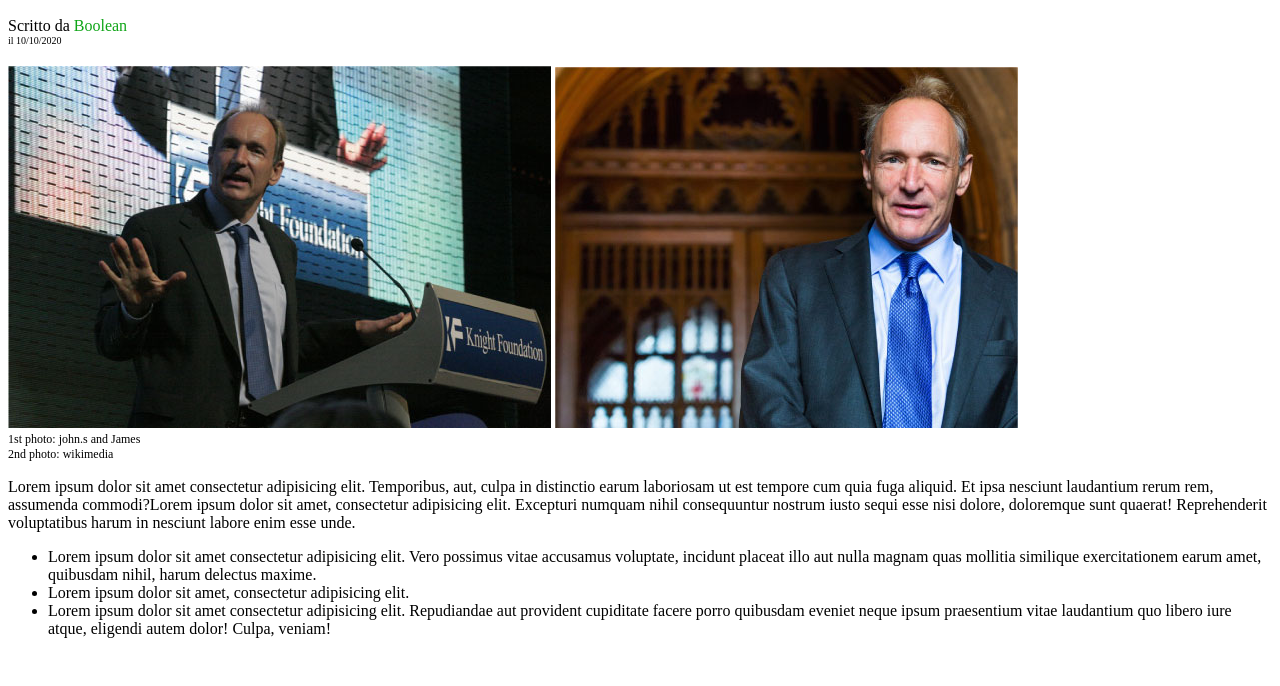
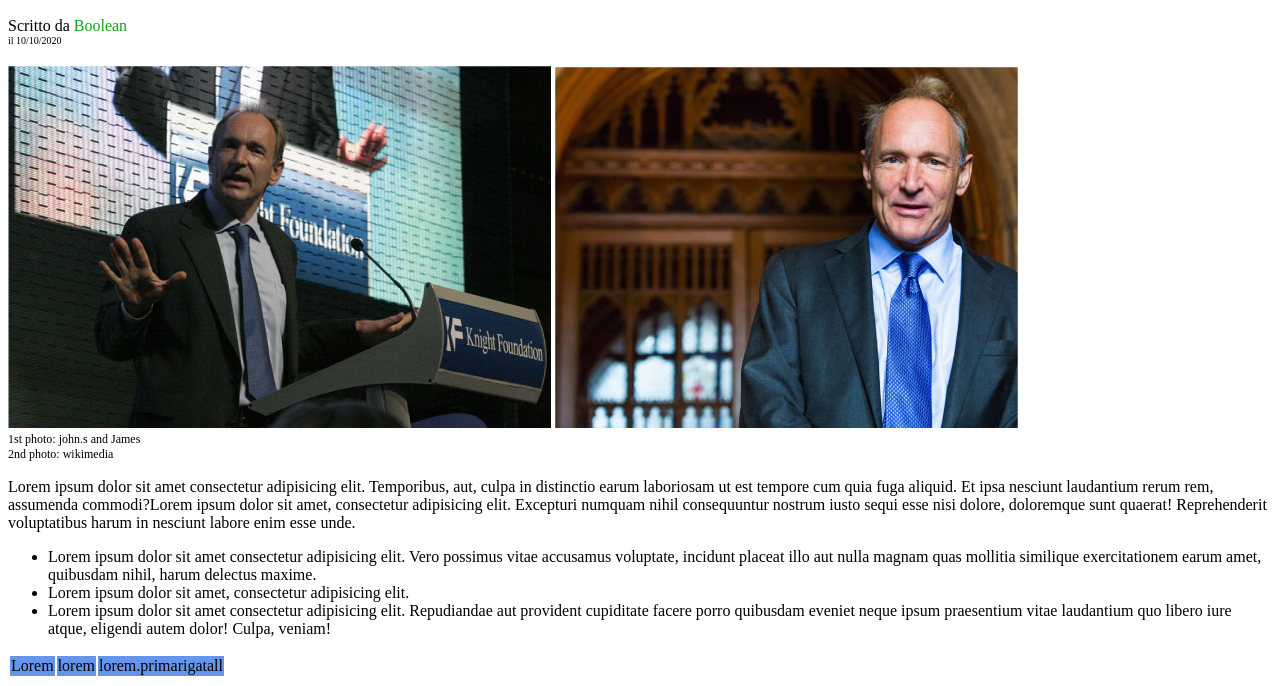
Before and after one commit to oryven/html-css-booleaner, a plain HTML site: page esercizio/index.html in a window 1280 px wide. Shown: the part 262-948 px from the top of the page. Before the commit the page ends 916 px from the top, so only its background shows below. Drawn offline with Linux system fonts and the light colour scheme.

Commit message:
inserimento babella

```diff
--- a/esercizio/index.html
+++ b/esercizio/index.html
@@ -24,22 +24,28 @@
         <section>
             <!-- titolo e foto -->
             <h1>Internet deve essere al servio dele bene pubblico: il manifesto di Tim barners-Lee</h1>
+
             <div class="autore">Scritto da
                 <div class="firma">Boolean</div>
             </div>
 
             <div class="data">il 10/10/2020</div>
+
             <img src="tim-1.jpg" alt="tim-1">
             <img src="tim-2.jpg" alt="tim-2">
-            <div class="didascaliafoto">1st photo: john.s and James </div>
-            <div class="didascaliafoto">2nd photo: wikimedia</div>
+            <div class="didascaliafoto">1st photo: john.s and James
+            </div>
+            <div class="didascaliafoto">2nd photo: wikimedia
+            </div>
         </section>
 
         <section>
             <!-- paragafro -->
             <p>Lorem ipsum dolor sit amet consectetur adipisicing elit. Temporibus, aut, culpa in distinctio earum laboriosam ut est tempore cum quia fuga aliquid.
-                <span class="testo-evienziato">Et ipsa nesciunt laudantium rerum rem,</span>
+                <span class="testo-evienziato">Et ipsa nesciunt laudantium rerum rem,
+                </span>
             assumenda commodi?Lorem ipsum dolor sit amet, consectetur adipisicing elit. Excepturi numquam nihil consequuntur nostrum iusto sequi esse nisi dolore, doloremque sunt quaerat! Reprehenderit voluptatibus harum in nesciunt labore enim esse unde.</p>
+
         </section>
 
         <section>
@@ -54,6 +60,19 @@
 
         </section>
 
+        <section>
+            <!-- tabella -->
+            <table>
+                <thead class="primarigatabella">
+                    <tr >
+                        <td>Lorem</td>
+                        <td>lorem</td>
+                        <td>lorem.primarigatall</td>
+                    </tr>
+                </thead>
+            </table>
+        </section>
+
 
 
 
--- a/esercizio/style.css
+++ b/esercizio/style.css
@@ -37,8 +37,13 @@
 
 .testo-evidenziato {
     background-color: red;
+
 }
 
 .elencopuntato {
 
 }
+
+.primarigatabella {
+    background-color: cornflowerblue;
+}
```
